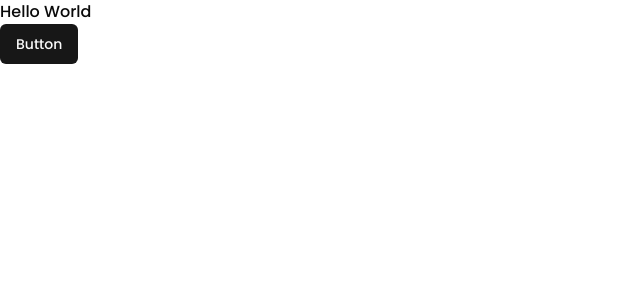
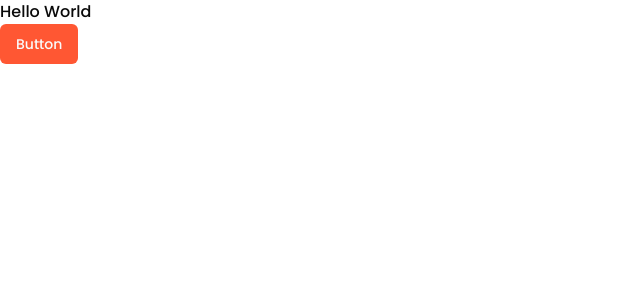
Before and after one commit to tobiasSantellan/loop-clone, a Next.js app: page / in a window 1280 px wide. Shown: the top 300 px of the page, without its empty margins (0-640 px from the left). Built offline with nearby package versions, Linux system fonts and the light colour scheme.

Commit message:
changed the primary color

```diff
--- a/tailwind.config.js
+++ b/tailwind.config.js
@@ -2,10 +2,10 @@
 module.exports = {
   darkMode: ["class"],
   content: [
-    './pages/**/*.{js,jsx}',
-    './components/**/*.{js,jsx}',
-    './app/**/*.{js,jsx}',
-    './src/**/*.{js,jsx}',
+    "./pages/**/*.{js,jsx}",
+    "./components/**/*.{js,jsx}",
+    "./app/**/*.{js,jsx}",
+    "./src/**/*.{js,jsx}",
   ],
   prefix: "",
   theme: {
@@ -24,7 +24,7 @@ module.exports = {
         background: "hsl(var(--background))",
         foreground: "hsl(var(--foreground))",
         primary: {
-          DEFAULT: "hsl(var(--primary))",
+          DEFAULT: "#FF5733",
           foreground: "hsl(var(--primary-foreground))",
         },
         secondary: {
@@ -74,4 +74,4 @@ module.exports = {
     },
   },
   plugins: [require("tailwindcss-animate")],
-}
+};
```
